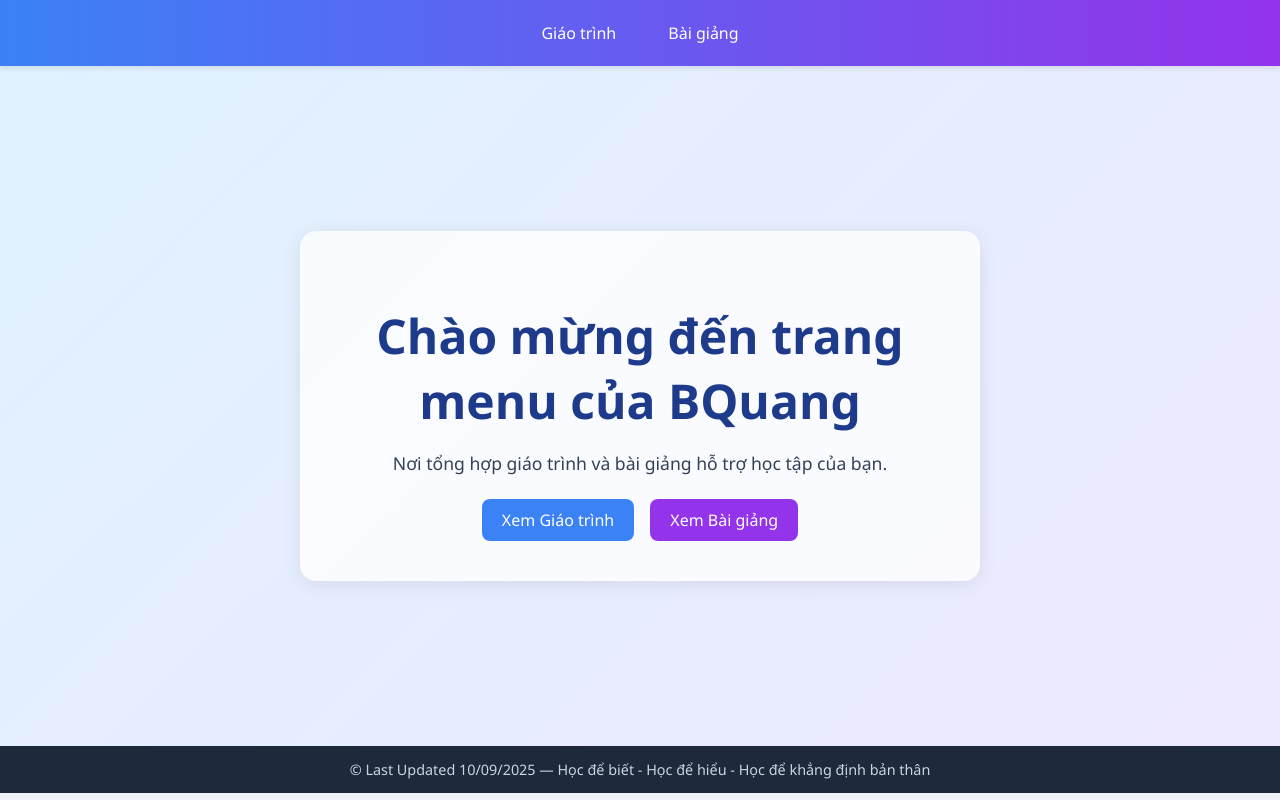
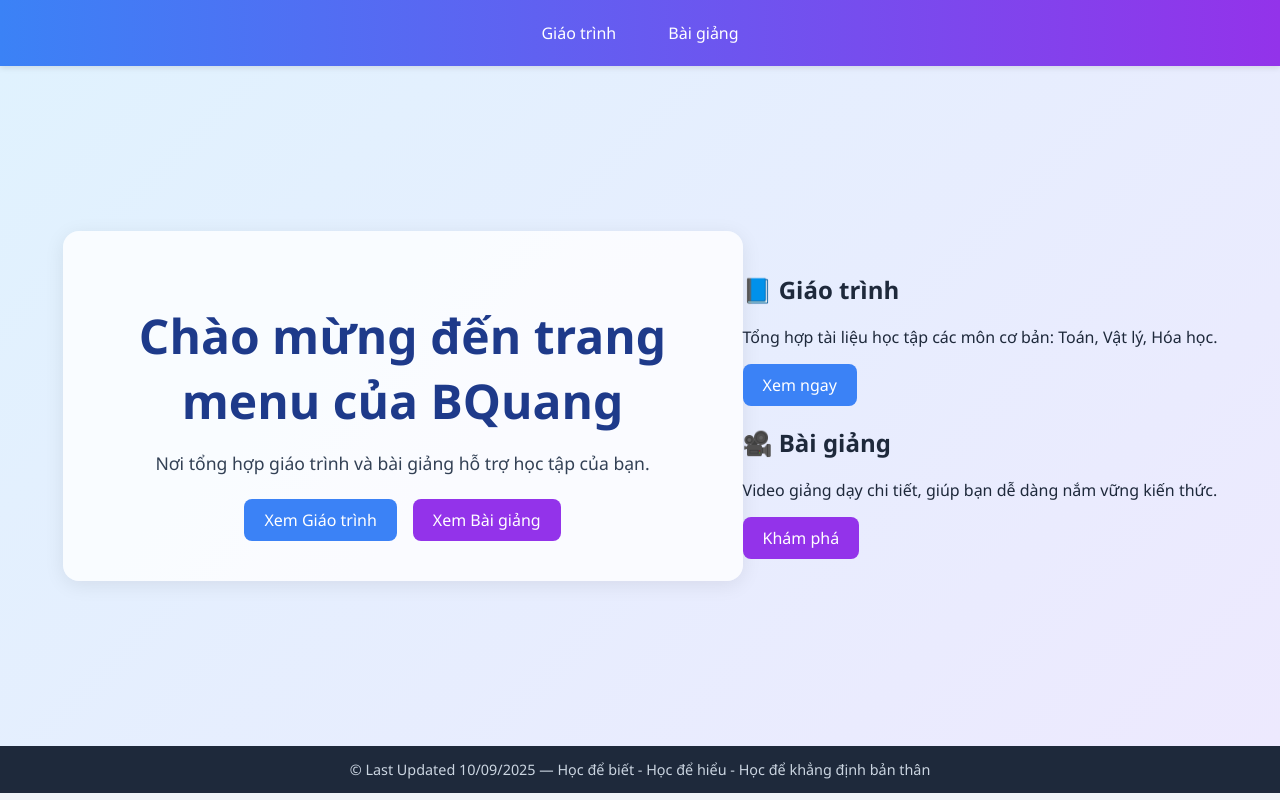
Before and after one commit to BuuQuang12P/quang.github.io, a plain HTML site: page index.html in a window 1280 px wide. Drawn offline with Linux system fonts and the light colour scheme.

Commit message:
Update index.html

```diff
--- a/index.html
+++ b/index.html
@@ -150,6 +150,7 @@
 
   <!-- Main -->
   <main>
+  <!-- Hero Section -->
   <div class="hero">
     <h1>Chào mừng đến trang menu của BQuang</h1>
     <p>Nơi tổng hợp giáo trình và bài giảng hỗ trợ học tập của bạn.</p>
@@ -158,6 +159,20 @@
       <a href="baigiang.html" class="btn secondary">Xem Bài giảng</a>
     </div>
   </div>
+
+  <!-- Features Section -->
+  <section class="features">
+    <div class="card">
+      <h2>📘 Giáo trình</h2>
+      <p>Tổng hợp tài liệu học tập các môn cơ bản: Toán, Vật lý, Hóa học.</p>
+      <a href="#" class="btn small">Xem ngay</a>
+    </div>
+    <div class="card">
+      <h2>🎥 Bài giảng</h2>
+      <p>Video giảng dạy chi tiết, giúp bạn dễ dàng nắm vững kiến thức.</p>
+      <a href="baigiang.html" class="btn secondary small">Khám phá</a>
+    </div>
+  </section>
 </main>
 
   <!-- Footer -->
```
Lines whose indentation alone changed are shown as unchanged.
